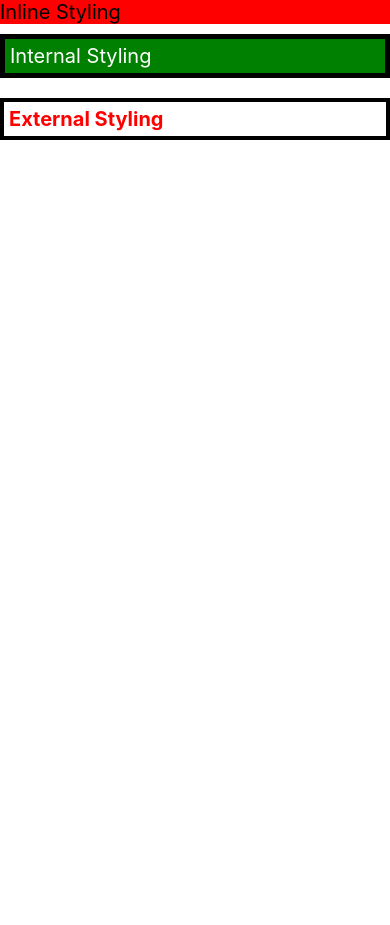
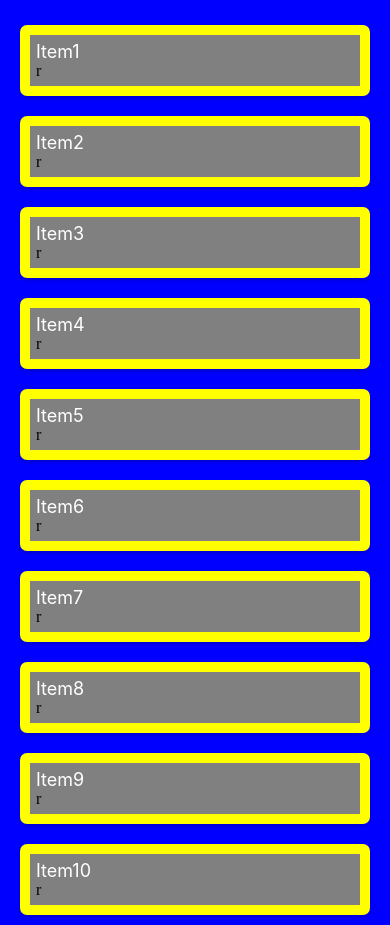
Before and after one commit to bhattk64/React-Native-Practice, a React Native app: screen / in a window 390 px wide. Before the commit the page ends 844 px from the top, so only its background shows below. Built offline with nearby package versions, Linux system fonts and the light colour scheme.

Commit message:
display data in list with the help of flatlist

```diff
--- a/App.jsx
+++ b/App.jsx
@@ -2,8 +2,9 @@
 // import {Text,View,Button}from 'react-native'
 // import First from './src/components/First'
 import {View} from 'react-native'
+import FlatListScreen from './src/components/FlatListScreen'
 // import InputText from './src/components/InputText'
-import Styling from './src/components/Styling'
+// import Styling from './src/components/Styling'
 // import JSX from './src/components/JSX'
 // import OnClick from './src/components/OnClick'
 // import UseStateHooks from './src/components/UseStateHooks'
@@ -22,7 +23,8 @@
     {/* <UseStateHooks/> */}
     {/* <Props/> */}
     {/* <InputText/> */}
-    <Styling/>
+    {/* <Styling/> */}
+    <FlatListScreen/>
     </View>
 
 
--- /dev/null
+++ b/src/components/FlatListScreen.jsx
@@ -0,0 +1,67 @@
+import { View, Text, FlatList, StyleSheet } from 'react-native'
+import React from 'react'
+
+const data=[
+    {id:1,title:'Item1'},
+    {id:2,title:'Item2'},
+    {id:3,title:'Item3'},
+    {id:4,title:'Item4'},
+    {id:5,title:'Item5'},
+    {id:6,title:'Item6'},
+    {id:7,title:'Item7'},
+    {id:8,title:'Item8'},
+    {id:9,title:'Item9'},
+    {id:10,title:'Item10'}
+];
+
+const FlatListScreen = () => {
+    const renderItem=({item})=>(
+        <View style={styles.item}>
+        <Text style={styles.title}>{item.title}</Text>
+        r</View>
+    )
+  return (
+    <View style={styles.container}>
+      <FlatList
+      data={data}
+      renderItem={renderItem}
+      keyExtractor={item=>item.id}
+      contentContainerStyle={styles.list}
+      />
+    </View>
+  )
+}
+
+const styles= StyleSheet.create({
+container:{
+    backgroundColor:'blue',
+    paddingTop:15,
+
+},
+list:{
+    paddingHorizontal:20,
+
+},
+item:{
+    backgroundColor:'gray',
+    borderWidth:10,
+    borderColor:'yellow',
+    padding:6,
+    marginVertical:10,
+    borderRadius:7,
+    shadowColor:'black',
+    shadowOffset:{
+        width:0,
+        height:2,
+    },
+    shadowOpacity:0.2,
+    shadowRadius:4,
+    elevation:2,
+},
+title:{
+    color:'white',
+    fontSize:18,
+
+}
+})
+export default FlatListScreen
```
